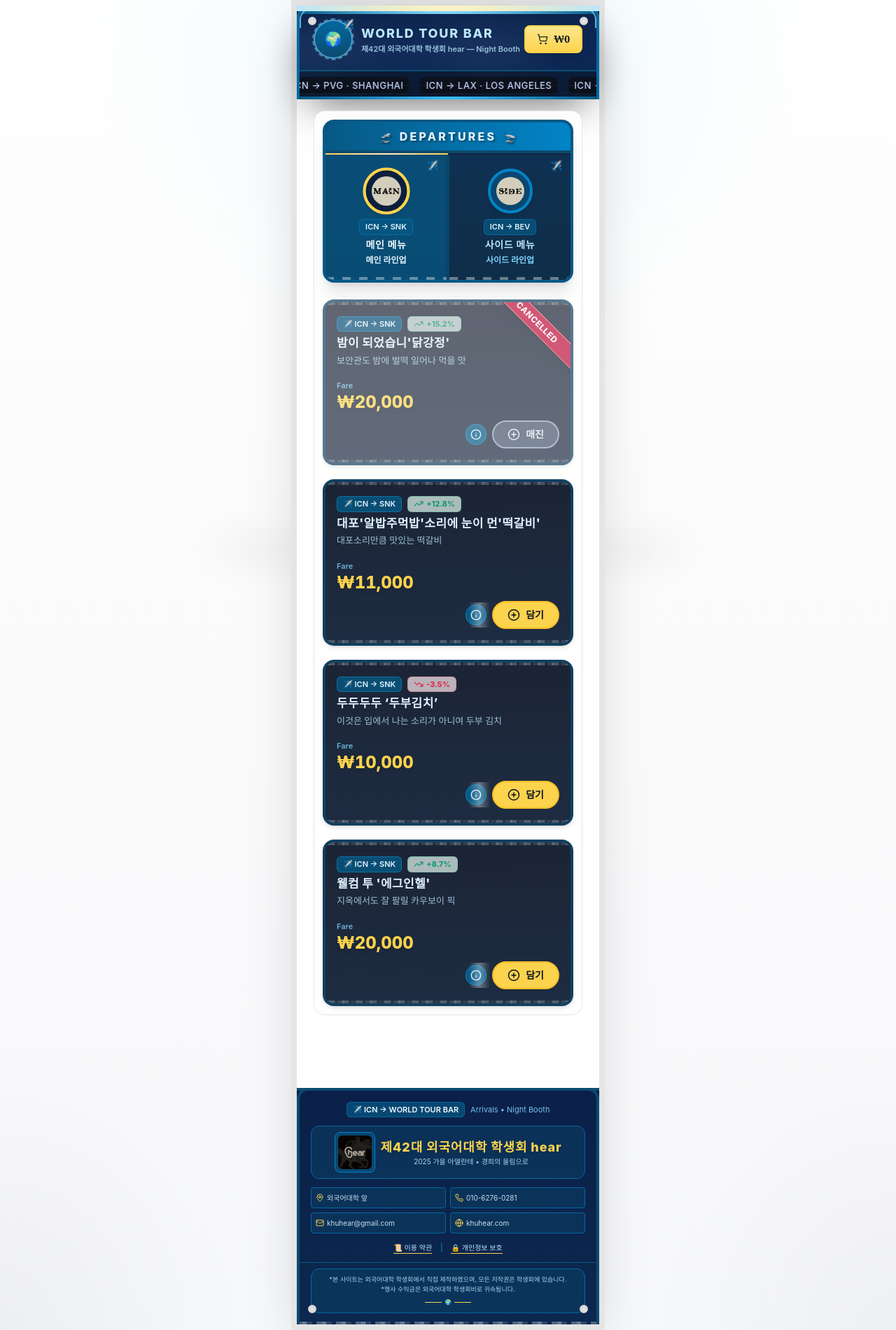
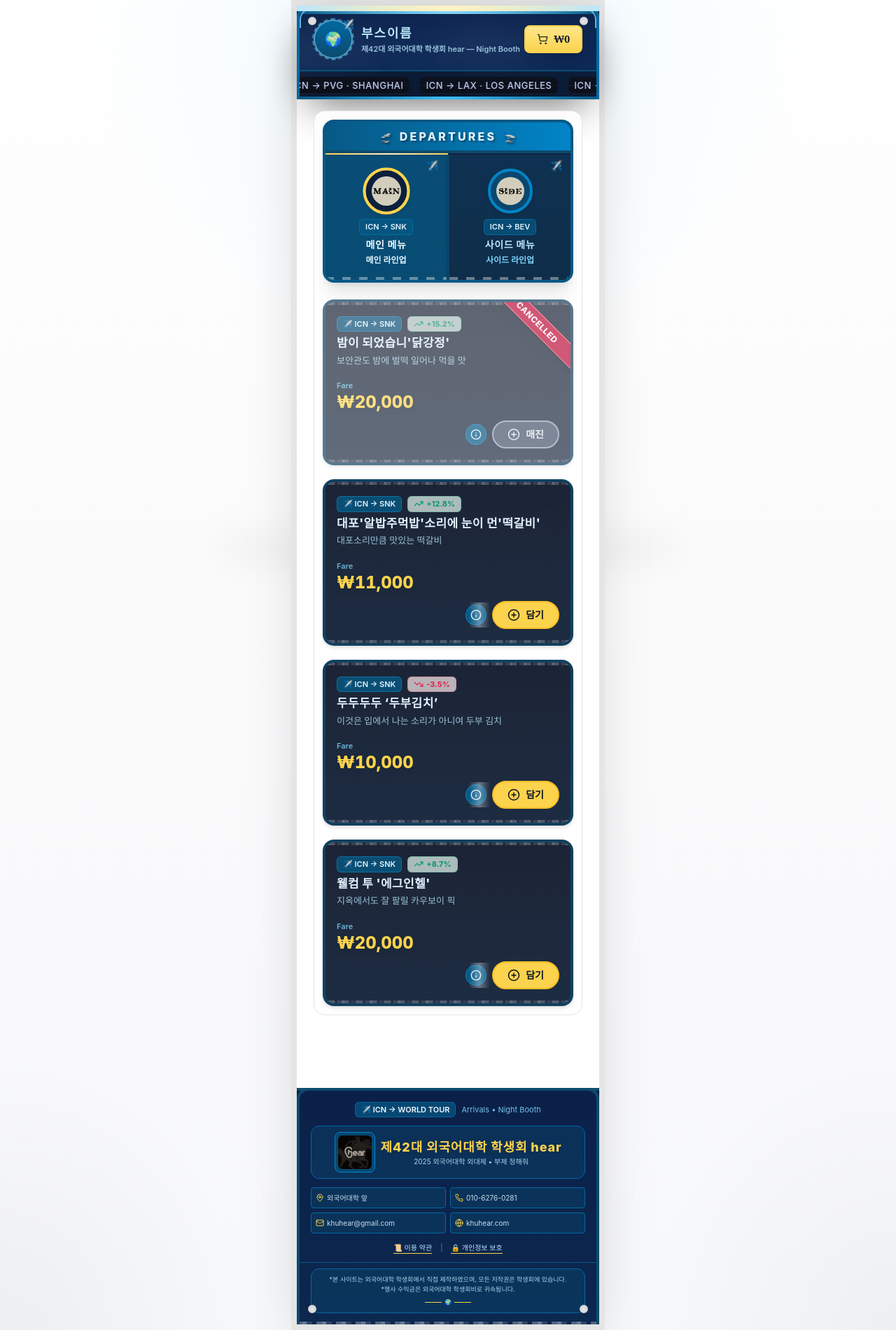
Before and after one commit to hdh985/-42-hear, a React (Create React App) app in the folder frontend/: page / in a window 1280 px wide. Shown: the whole page at 70% size. Built offline with nearby package versions, Linux system fonts and the light colour scheme.

Commit message:
fix: V3 프론트엔드 업데이트

```diff
--- a/frontend/src/components/Footer.tsx
+++ b/frontend/src/components/Footer.tsx
@@ -46,7 +46,7 @@ const Footer: React.FC = () => {
           <div className="px-4">
             <div className="mb-3 flex items-center justify-center gap-2">
               <span className="inline-flex items-center gap-1 px-2 py-0.5 rounded-md bg-sky-800/70 border border-sky-600/50 text-[11px] font-semibold">
-                ✈️ ICN → WORLD TOUR BAR
+                ✈️ ICN → WORLD TOUR
               </span>
               <span className="text-[11px] text-sky-300/90">Arrivals • Night Booth</span>
             </div>
@@ -60,7 +60,7 @@ const Footer: React.FC = () => {
                 <h3 className="text-lg font-extrabold tracking-wider text-amber-300 drop-shadow">
                   제42대 외국어대학 학생회 hear
                 </h3>
-                <p className="text-[10px] text-sky-200/90">2025 가을 아델란테 • 경희의 울림으로</p>
+                <p className="text-[10px] text-sky-200/90">2025 외국어대학 외대제 • 부제 정해줘</p>
               </div>
             </div>
           </div>
--- a/frontend/src/components/Header.tsx
+++ b/frontend/src/components/Header.tsx
@@ -142,7 +142,7 @@ const Header: React.FC<Props> = ({ cartCount, cartTotal, toggleOrder }) => {
               </div>
               <div className="truncate">
                 <h2 className="text-lg font-extrabold tracking-widest drop-shadow text-sky-200">
-                  WORLD TOUR BAR
+                  부스이름
                 </h2>
                 <p className="text-[11px] text-sky-200/80 font-semibold truncate">
                   제42대 외국어대학 학생회 hear — Night Booth
```
